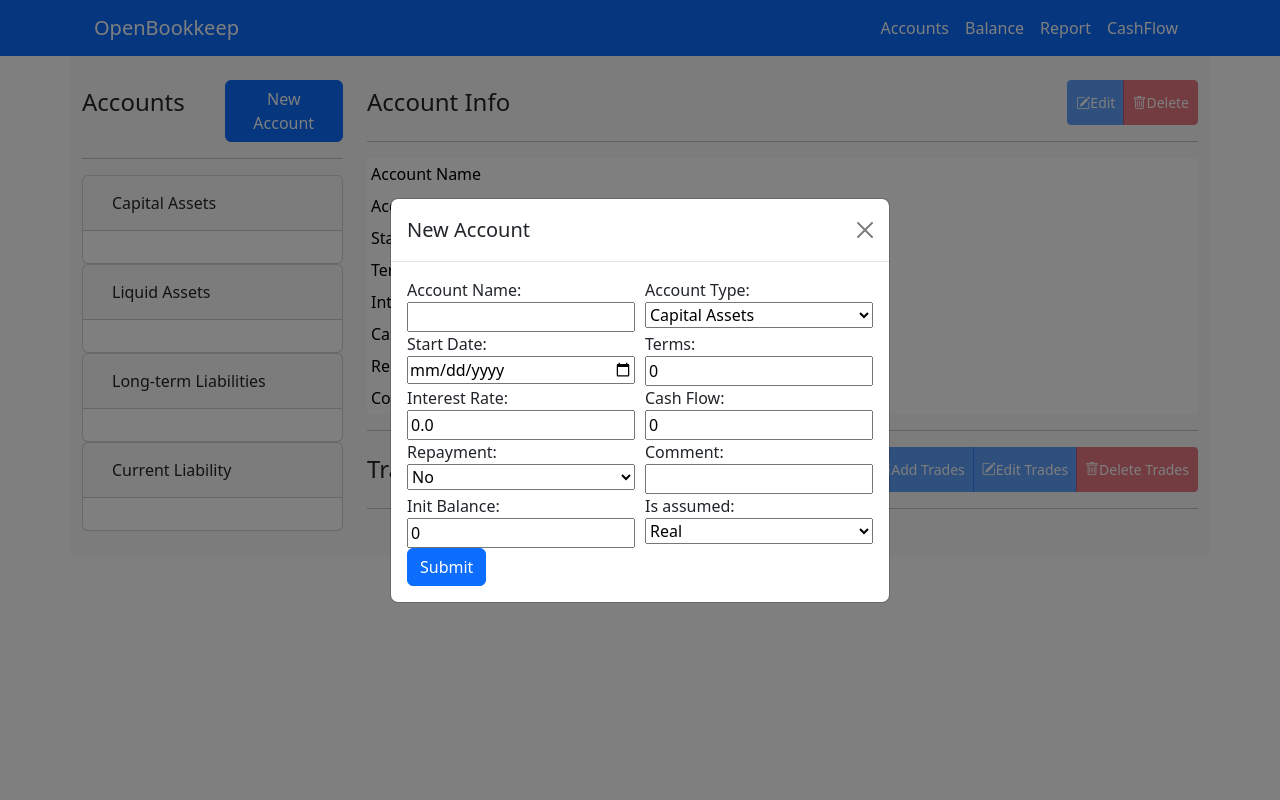
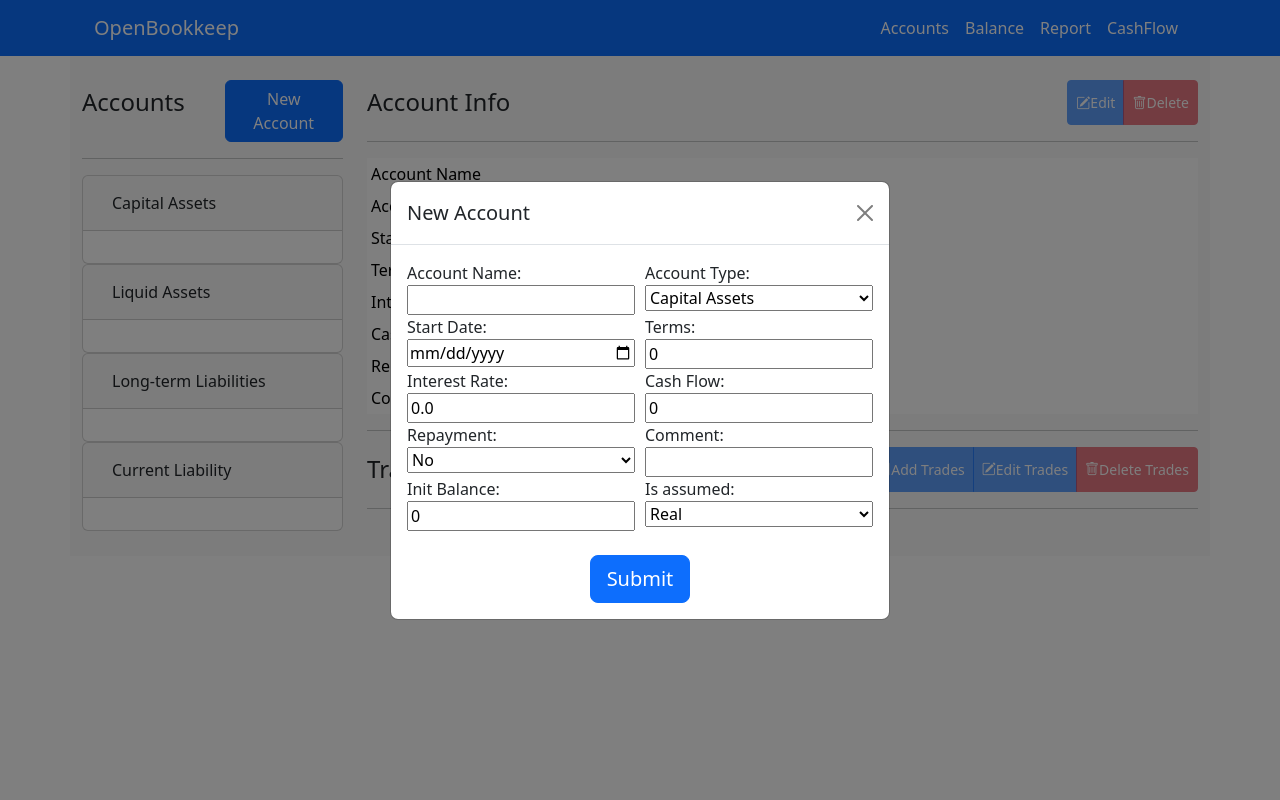
Before and after one commit to nutalk/OpenBookkeeping, a Django app: page /en/ in a window 1280 px wide, after a click on "New Account". Run offline with Django 5.2, Linux system fonts and the light colour scheme; some libraries are stand-ins or nearby versions.

Commit message:
Adjust account add

```diff
--- a/accounts/templates/detail.html
+++ b/accounts/templates/detail.html
@@ -105,7 +105,7 @@
         <button type="button" class="btn-close" data-bs-dismiss="modal" aria-label="Close"></button>
       </div>
       <div class="modal-body">
-        <form id="propNewForm" method="post">
+        <form id="propNewForm" method="post" action="/prop_new/">
           {% csrf_token %}
           <div class="form-columns">
             <div class="form-column">
@@ -157,7 +157,9 @@
               {{ prop_new_form.is_fake }}
             </div>
           </div>
-          <button type="submit" class="btn btn-primary">Submit</button>
+          <div class="d-flex justify-content-center mt-4">
+            <button type="submit" class="btn btn-primary btn-lg">{% trans "Submit" %}</button>
+          </div>
         </form>
       </div>
     </div>
```
